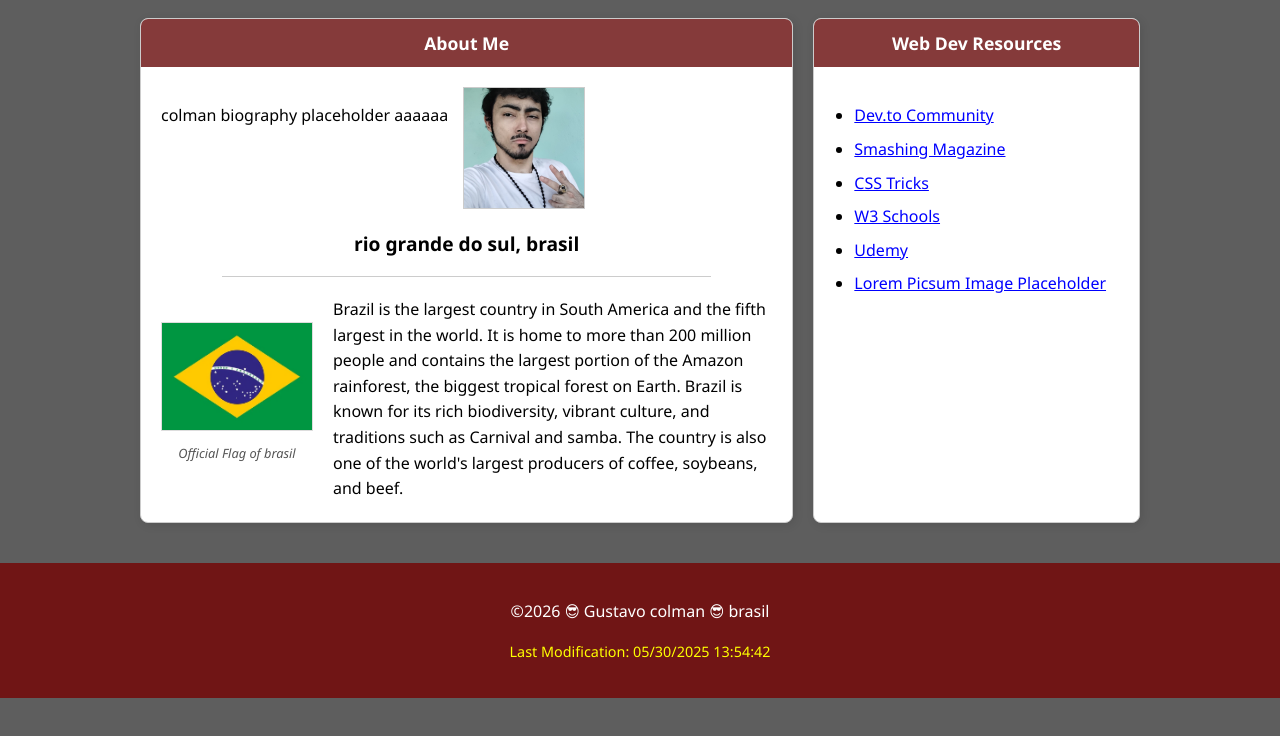
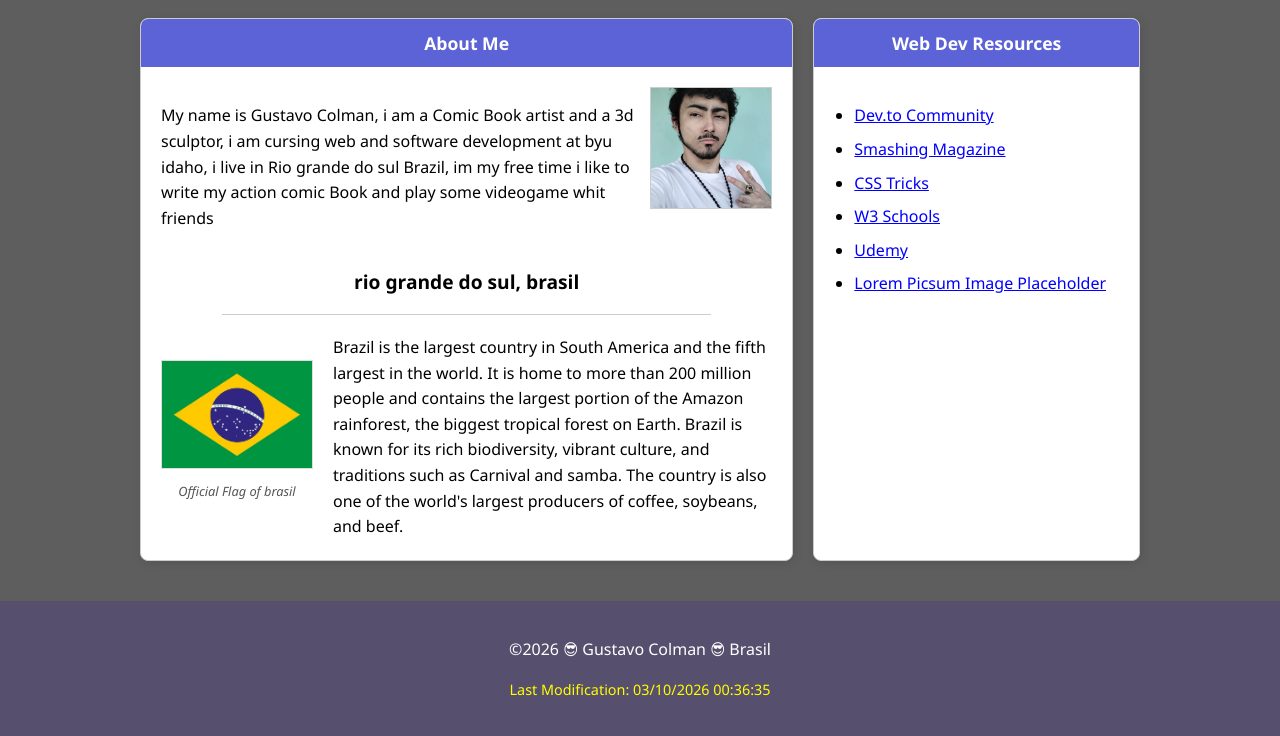
Before and after one commit to GustavoColman/WDD_131_2026, a plain HTML site: page index.HTML in a window 1280 px wide. Shown: the part 198-934 px from the top of the page. Before the commit the page ends 896 px from the top, so only its background shows below. Drawn offline with Linux system fonts and the light colour scheme.

Commit message:
aaaaaaaaaamogus now its working

```diff
--- a/index.HTML
+++ b/index.HTML
@@ -4,7 +4,12 @@
     <meta charset="UTF-8">
     <meta name="viewport" content="width=device-width, initial-scale=1.0">
     <title>WDD 131: Portfolio</title>
+    <!-- no endereço do css usamos o atributo rel para chamar a pagina de estilos -->
     <link rel="stylesheet" href="week01\styles\base.css">
+    <!-- para chamar o javascript, usamos o atributo defer
+     "defer avisa ao navegador: "Carregue o script, mas só execute quando o HTML estiver todo pronto"-->
+    <script src="week01\scrypts\site_scripts.js" defer></script>
+</head>
 </head>
 <body>
     <!-- parte superior da pagina, local de navegação-->
@@ -34,7 +39,9 @@
                 <div class="card-body">
                     <div class="intro">
                         <p>
-                            colman biography placeholder aaaaaa
+                            My name is Gustavo Colman, i am a Comic Book artist and a 3d sculptor, i am cursing web and software development
+                            at byu idaho, i live in Rio grande do sul Brazil, im my free time i like to write my action comic Book
+                            and play some videogame whit friends
                         </p>
                         <img src="week01/images/605126051_1904559376800324_2327257157266131367_n.jpg" alt="gustavo colman" class="profile-img">
                     </div>
@@ -78,8 +85,10 @@
     </main>
 
     <footer>
-        <p>&copy;2026 😎 Gustavo colman 😎 brasil</p>
-        <p class="last-mod">Last Modification: 05/30/2025 13:54:42</p>
+        <p>&copy;<span id="currentyear"></span> 😎 Gustavo Colman 😎 Brasil</p>
+
+    <p id="lastModified" class="last-mod"></p>
+    <!-- o id="" serve pra sinalizar ao javascript aonde colocar a informação das funções -->
     </footer>
 
 </body>
--- /dev/null
+++ b/week01/scrypts/site_scripts.js
@@ -0,0 +1,8 @@
+//  Pegar o ano atual do sistema do meu pc ( por que o comentario é diferente em cada linguagem disgraçaaaaaaaaaaaaaaa)
+const ano = document.querySelector("#currentyear");
+const today = new Date();
+ano.innerHTML = today.getFullYear();
+
+//  Pega a data da última modificação do documento
+const lastModifiedElement = document.querySelector("#lastModified");
+lastModifiedElement.innerHTML = `Last Modification: ${document.lastModified}`;
--- a/week01/styles/base.css
+++ b/week01/styles/base.css
@@ -9,7 +9,7 @@ body {
 
 /* Header e Navegação */
 header {
-    background-color: #521818;
+    background-color: #2d425e;
     color: rgb(255, 255, 255);
     text-align: center;
 }
@@ -21,7 +21,7 @@ header {
 }
 
 nav {
-    background-color: #990000;
+    background-color: #3e5580;
     padding: 10px 0;
 }
 
@@ -37,10 +37,16 @@ nav a {
     color: white;
     text-decoration: none;
     font-weight: 500;
+    padding: 8px 15px; /* Cria uma área de clique maior */
+    border-radius: 4px; /* Arredonda os cantos do fundo */
+    transition: 0.3s; /* Faz a cor mudar suavemente */
 }
 
 nav a:hover {
-    text-decoration: underline;
+    text-decoration: underline; /* deixa o texto sublinhado */
+    background-color: rgba(255, 255, 255, 0.2); /* Fundo claro ao apssar o mouse */
+    color: #ffff00; /* Muda a cor */
+
 }
 
 /* Conteúdo Principal */
@@ -74,7 +80,7 @@ h1 {
 }
 
 .card-header {
-    background-color: #853a3a;
+    background-color: #5b63d6;
 
     color: white;
     padding: 10px;
@@ -150,7 +156,7 @@ hr {
 
 /* Footer ( aquela parte de baixo da pagina com a data e tudo mais )*/
 footer {
-    background-color: #701515;
+    background-color: #574f6e;
     color: white;
     text-align: center;
     padding: 20px;
```
